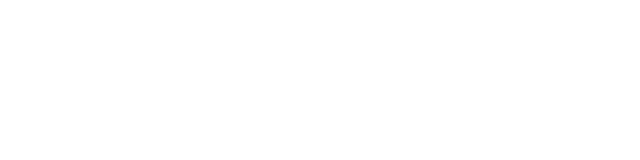
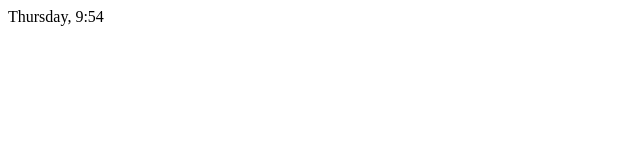
Before and after one commit to PickNRolls/react-profile-site, a React (Create React App) app: page / in a window 1280 px wide. Shown: the top 160 px of the page, without its empty margins (0-640 px from the left). Built offline with nearby package versions, Linux system fonts and the light colour scheme.

Commit message:
Add components folder, Make site-header

```diff
--- a/src/App.js
+++ b/src/App.js
@@ -1,9 +1,10 @@
 import React from 'react';
+import SiteHeader from './components/site-header';
 
 var App = function (props) {
   return (
     <div className="app">
-
+      <SiteHeader />
     </div>
   );
 };
--- /dev/null
+++ b/src/components/clock/index.js
@@ -0,0 +1,53 @@
+import React from 'react';
+
+var dateDictionary = [
+  'Sunday',
+  'Monday',
+  'Tuesday',
+  'Wednesday',
+  'Thursday',
+  'Friday',
+  'Saturday'
+];
+
+class Clock extends React.Component {
+  constructor (props) {
+    super(props);
+    this.state = {
+      date: new Date(),
+      day: null,
+      hhmm: null
+    };
+  }
+
+  tick () {
+    var date = this.state.date;
+
+    this.setState({
+      date: new Date(),
+      day: dateDictionary[date.getDay()],
+      hhmm: `${date.getHours()}:${date.getMinutes()}`
+    });
+  }
+
+  componentDidMount () {
+    this.timerID = setInterval(
+      () => this.tick(), 1000
+    );
+  }
+
+  componentWillUnmount () {
+    clearInterval(this.timerID);
+  }
+
+  render () {
+    return (
+      <div className="clock">
+        <span className="clock__day">{this.state.day}</span>,
+        <span className="clock__hhmm"> {this.state.hhmm}</span>
+      </div>
+    );
+  }
+};
+
+export default Clock;
--- /dev/null
+++ b/src/components/site-header/index.js
@@ -0,0 +1,14 @@
+import React from 'react';
+import Clock from '../clock';
+
+class SiteHeader extends React.Component {
+  render () {
+    return (
+      <header className="site-header">
+        <Clock />
+      </header>
+    );
+  }
+};
+
+export default SiteHeader;
```
Also changed, not shown: src/components/clock/main.css (added), src/components/site-header/main.css (added).
